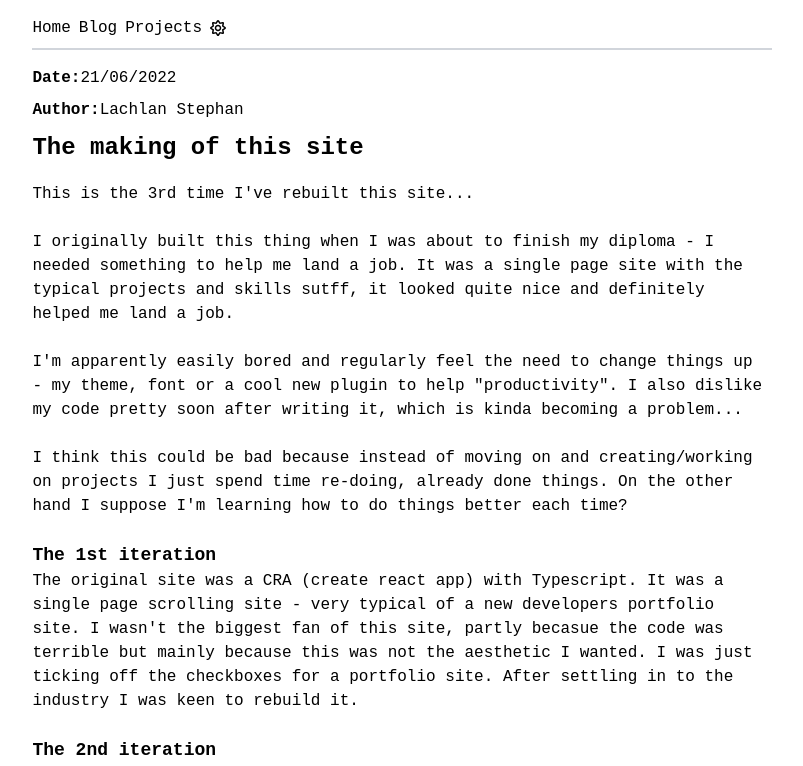
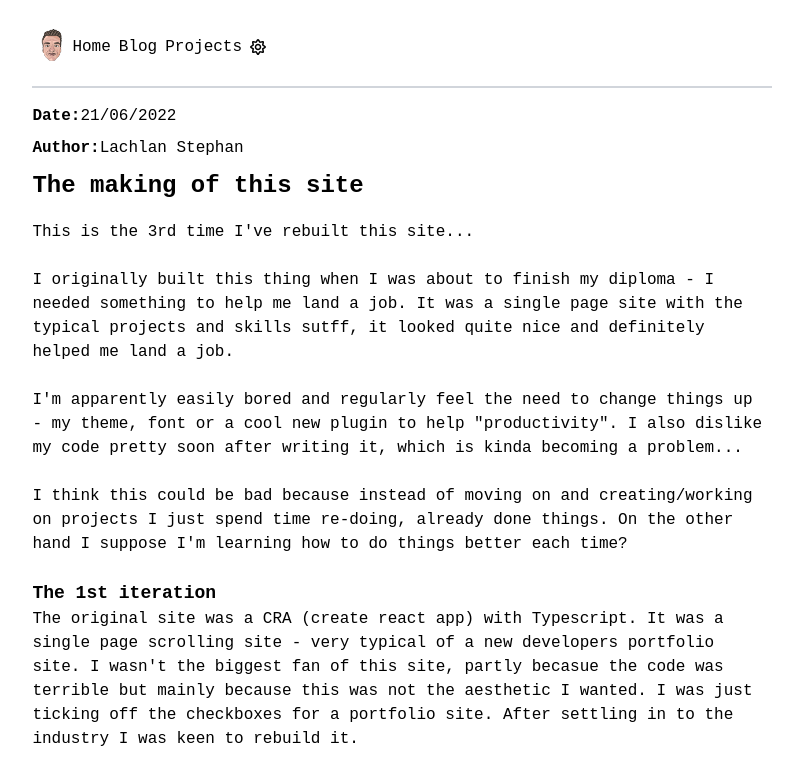
Before and after one commit to LachlanStephan/mysite, a Next.js app: page /blogs/making-this-site in a window 1280 px wide. Shown: the top 766 px of the page, without its empty margins (238-1041 px from the left). Built offline with nearby package versions, Linux system fonts and the light colour scheme.

Commit message:
updates to copy - styles - header

```diff
--- a/components/header.tsx
+++ b/components/header.tsx
@@ -1,9 +1,11 @@
 import { FC } from "react";
+import Image from "next/image";
 import Link from "next/link";
 import { NavConfig } from "./navConfig";
 import ToggleMode from "../hooks/darkmode";
 import { FaRegSun, FaRegMoon } from "react-icons/fa";
 import { useState } from "react";
+import headIcon from "../public/headIcon.png";
 
 interface config {
   href: string;
@@ -12,11 +14,35 @@ interface config {
 
 export const Header: FC = () => {
   const [light, setLight] = useState(true);
+  const [speak, setSpeak] = useState(false);
+  const [word, setWord] = useState("");
+  const str = "Hello there!";
 
   const toggleColour = () => {
     setLight(!light);
     ToggleMode();
+  };
+
+  const sayHi = () => {
+    setSpeak(true);
+    handlePrinting();
+    setTimeout(() => {
+      setSpeak(false);
+    }, 5000);
+  };
+
+  const handlePrinting = () => {
+    const letters = str.split("");
+    let x: string[] = [];
+    for (let i = 0; i < letters.length; i++) {
+      setTimeout(() => {
+        x.push(letters[i]);
+        console.log(letters[i], word);
+        setWord(x.join(""));
+      }, 1000);
+      console.log(word);
     }
+  };
 
   const conf: config[] = NavConfig;
   const links = conf.map((link, i) => {
@@ -29,8 +55,21 @@ export const Header: FC = () => {
 
   return (
     <>
-			<header className="dark:bg-black bg-white flex sticky top-0 border-b-2 py-2 border-b-gray-300">{links}
-        <span className="flex justify-center items-center cursor-pointer" onClick={toggleColour}>
+      <header className="text-md h-20 dark:bg-black bg-white flex items-center sticky top-0 border-b-2 py-2 border-b-gray-300">
+        {speak ? <span className="overflow-hidden whitespace-nowrap animate-typing">{str}</span> : null}
+        <Image
+          onClick={sayHi}
+          className="transition transform hover:translate-y-0.5"
+          src={headIcon}
+          alt="cartoon picture of head"
+          width={40}
+          height={40}
+        />
+        {links}
+        <span
+          className="flex justify-center items-center cursor-pointer"
+          onClick={toggleColour}
+        >
           {light ? <FaRegSun /> : <FaRegMoon />}
         </span>
       </header>
--- a/components/home.tsx
+++ b/components/home.tsx
@@ -30,7 +30,7 @@ export const Home: FC = () => {
       </Head>
       <About
         name="Lachlan Stephan"
-        desc="Junior Software Dev - trying to be a somewhat decent developer"
+        desc="Junior Software Dev - trying to be a somewhat decent developer..."
       />
       <Interests title="Current interests" />
       <CommitChart />
--- a/components/interestsContent.js
+++ b/components/interestsContent.js
@@ -5,7 +5,7 @@ export const InterestsContent = [
 	},
 	{
 		interest: "Golang",
-		why: "It's simple, performant and I think will become a great skill to have for backend development. Also, I like how it does error handling.",
+		why: "It's simple, performant and I think will become a great skill to have for backend development. Also, I'm a fan of the error handling.",
 	},
   {
     interest: "Design patterns",
--- a/components/projects/info.tsx
+++ b/components/projects/info.tsx
@@ -21,7 +21,7 @@ export const Info: FC<Props> = (Props) => {
     <>
       <div className="flex justify-center items-start overflow-y-auto overflow-x-hidden fixed top-0 right-0 left-0 z-50 w-full md:inset-0 h-modal md:h-full">
         <div className="p-4 w-full max-w-2xl h-full md:h-auto">
-          <div className="dark:bg-gray-700 bg-white border-2 border-gray-700 rounded-lg shadow">
+          <div className="dark:bg-black bg-white border-2 border-gray-700 rounded-lg shadow">
             <div className="flex justify-between items-start p-4 t border-b">
               <h3 className="text-xl font-semibold">
                 {data.data.name}
@@ -29,7 +29,7 @@ export const Info: FC<Props> = (Props) => {
               <button
                 onClick={() => Props.closeModal()}
                 type="button"
-                className="text-gray-400 hover:text-gray-900 text-sm"
+                className="text-gray-400 hover:text-gray-900 dark:hover:text-gray-200 text-sm"
               >
                 <FaRegWindowClose />
               </button>
--- a/components/projects/projectCard.tsx
+++ b/components/projects/projectCard.tsx
@@ -34,7 +34,7 @@ export const ProjectCard: FC<Props> = (Props) => {
 
   return (
     <>
-      <div className="w-full rounded-2 border-2 border-gray-300 my-2 min-h-32 h-auto w-full flex flex-col p-2 justify-between">
+      <div className="w-full rounded-2 border-l-2 border-gray-300 my-2 min-h-32 h-auto w-full flex flex-col my-4 p-2 justify-between">
         <div className="flex justify-between">
           Repo: {Props.name}
           <a href={Props.html_url} target="_blank">
--- a/tailwind.config.js
+++ b/tailwind.config.js
@@ -5,7 +5,17 @@ module.exports = {
     "./components/**/*.{js,ts,jsx,tsx}",
   ],
   theme: {
-    extend: {},
+    extend: {
+      animation: {
+        typing: "typing 1s steps(20, end) forwards",
+      },
+      keyframes: {
+        typing: {
+          from: {width: 0},
+          to: {width: 110},
+        },
+      },
+    },
   },
   plugins: [],
-}
+};
```
Also changed, not shown: pages/index.tsx (+4 -3 lines), public/headIcon.png (added). Lines whose indentation alone changed are shown as unchanged.
